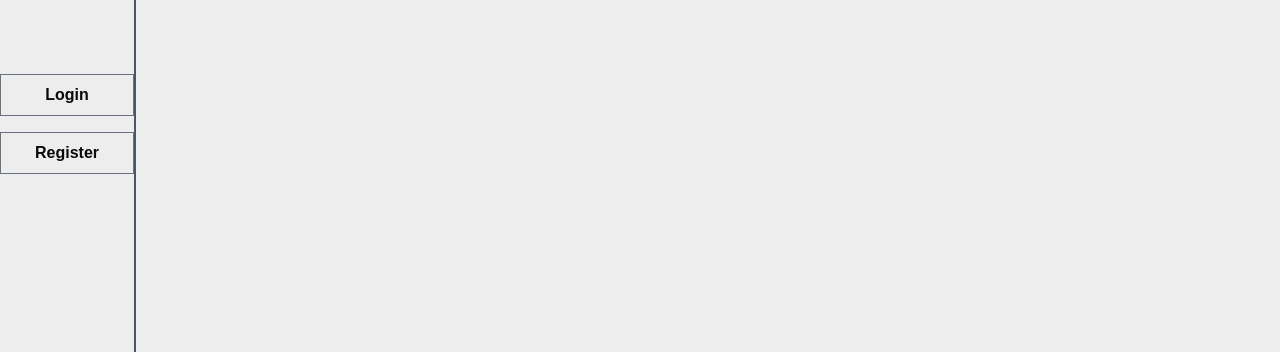
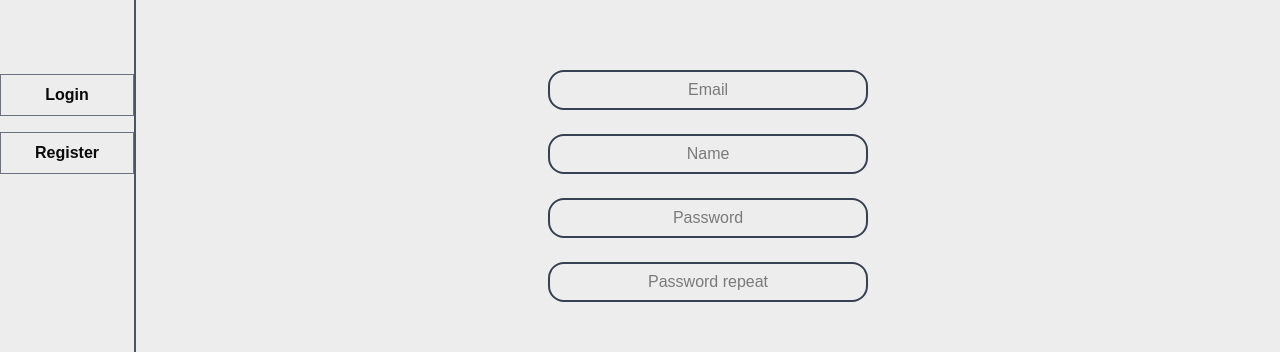
Before and after one commit to MarcoLenschau/CRM, a Next.js app: page /register in a window 1280 px wide. Shown: the part 238-590 px from the top of the page. Built offline with nearby package versions, Linux system fonts and the light colour scheme.

Commit message:
chore: Create input fields and form for register and login

```diff
--- /dev/null
+++ b/app/components/ui/InputField/InputField.tsx
@@ -0,0 +1,5 @@
+export default function InputField({placeholder}: {placeholder: string}) {
+  return (
+    <input placeholder={placeholder} className="h-10 w-80 text-center border-2 border-gray-700 rounded-2xl"></input>
+  );
+}
--- /dev/null
+++ b/app/components/ui/InputForm/InputForm.tsx
@@ -0,0 +1,5 @@
+export default function InputForm({children}: {children: React.ReactNode}) {
+  return (
+    <form className="h-full flex flex-col justify-center items-center gap-6">{children}</form>
+  );
+}
--- a/app/page.tsx
+++ b/app/page.tsx
@@ -1,11 +1,17 @@
 "use client";
 
 import Container from "./components/Container/Container";
+import InputField from "./components/ui/InputField/InputField";
+import InputForm from "./components/ui/InputForm/InputForm";
 
 export default function Home() {
   return (
     <Container>
       <h1>Login</h1>
+      <InputForm>
+        <InputField placeholder="Username"/>
+        <InputField placeholder="Password"/>
+      </InputForm>
     </Container>
   );
 }
--- a/app/register/page.tsx
+++ b/app/register/page.tsx
@@ -1,9 +1,17 @@
 import Container from "../components/Container/Container";
+import InputField from "../components/ui/InputField/InputField";
+import InputForm from "../components/ui/InputForm/InputForm";
 
 export default function Register() {
   return (
     <Container>
       <h1>Register</h1>
+      <InputForm>
+        <InputField placeholder="Email"/>
+        <InputField placeholder="Name"/>
+        <InputField placeholder="Password"/>
+        <InputField placeholder="Password repeat"/>
+      </InputForm>
     </Container>
   );
 }
```
